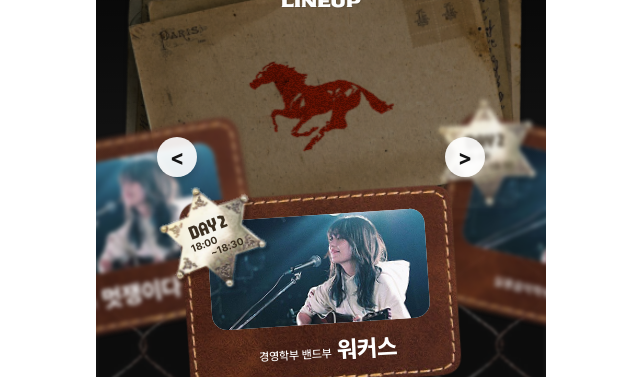
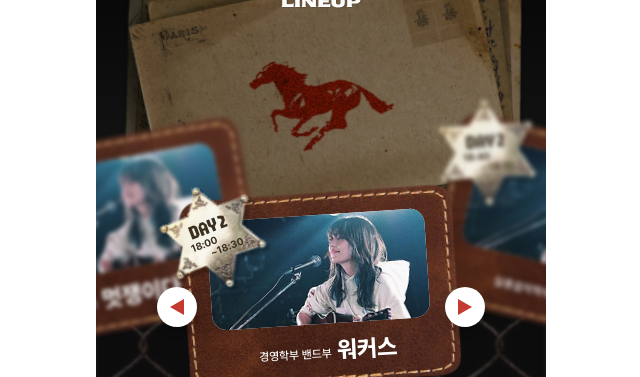
Before and after one commit to LikeLion-SKU/festival-fe, a React (Vite) app: page / in a window 1280 px wide. Shown: the part 2340-2717 px from the top of the page, without its empty margins (319-959 px from the left). Built offline with nearby package versions, Linux system fonts and the light colour scheme.

Commit message:
🎨 Design: 라인업 캐러셀 버튼 UI 추가

```diff
--- a/src/components/main/Lineup.jsx
+++ b/src/components/main/Lineup.jsx
@@ -32,7 +32,7 @@ const LINEUP_ITEMS = [
   {
     id: 3,
     group: '멋쟁이사자차럼',
-    artist: '라이크라이온',
+    artist: '라이크',
     day: 'DAY 2',
     time: '19:20 ~ 19:50',
     image: Singer2,
@@ -148,14 +148,17 @@ function LineupCard({ item, position = 'center' }) {
 
 export default function Lineup() {
   const [centerIndex, setCenterIndex] = useState(0);
+  const [activeNavButton, setActiveNavButton] = useState(null);
   const visibleCards = getVisibleLineupItems(LINEUP_ITEMS, centerIndex);
   const hasManyCards = LINEUP_ITEMS.length > 1;
 
   const handlePrev = () => {
+    setActiveNavButton('prev');
     setCenterIndex((prev) => (prev - 1 + LINEUP_ITEMS.length) % LINEUP_ITEMS.length);
   };
 
   const handleNext = () => {
+    setActiveNavButton('next');
     setCenterIndex((prev) => (prev + 1) % LINEUP_ITEMS.length);
   };
 
@@ -207,22 +210,32 @@ export default function Lineup() {
       </div>
 
       {hasManyCards && (
-        <div className="pointer-events-none absolute left-1/2 top-[12.8rem] z-[30] flex w-full max-w-[22rem] -translate-x-1/2 items-center justify-between px-[0.75rem]">
+        <div className="pointer-events-none absolute left-1/2 top-[22.2rem] z-[30] flex w-full max-w-[22rem] -translate-x-1/2 items-center justify-between px-[0.75rem]">
           <button
             type="button"
             onClick={handlePrev}
             aria-label="이전 라인업 카드"
-            className="pointer-events-auto flex h-[2.5rem] w-[2.5rem] items-center justify-center rounded-full bg-white/90 text-[1.35rem] font-bold text-[#141414] shadow-[0_4px_10px_rgba(0,0,0,0.25)] transition hover:bg-white"
+            className={`pointer-events-auto flex h-[2.5rem] w-[2.5rem] items-center justify-center rounded-full shadow-[0_4px_10px_rgba(0,0,0,0.25)] transition ${
+              activeNavButton === 'prev' ? 'bg-[#2A2A2A]' : 'bg-white'
+            }`}
           >
-            {'<'}
+            <span
+              aria-hidden="true"
+              className="h-0 w-0 border-y-[0.5rem] border-y-transparent border-r-[0.9rem] border-r-[#C43A31]"
+            />
           </button>
           <button
             type="button"
             onClick={handleNext}
             aria-label="다음 라인업 카드"
-            className="pointer-events-auto flex h-[2.5rem] w-[2.5rem] items-center justify-center rounded-full bg-white/90 text-[1.35rem] font-bold text-[#141414] shadow-[0_4px_10px_rgba(0,0,0,0.25)] transition hover:bg-white"
+            className={`pointer-events-auto flex h-[2.5rem] w-[2.5rem] items-center justify-center rounded-full shadow-[0_4px_10px_rgba(0,0,0,0.25)] transition ${
+              activeNavButton === 'next' ? 'bg-[#2A2A2A]' : 'bg-white'
+            }`}
           >
-            {'>'}
+            <span
+              aria-hidden="true"
+              className="h-0 w-0 border-y-[0.5rem] border-y-transparent border-l-[0.9rem] border-l-[#C43A31]"
+            />
           </button>
         </div>
       )}
```
